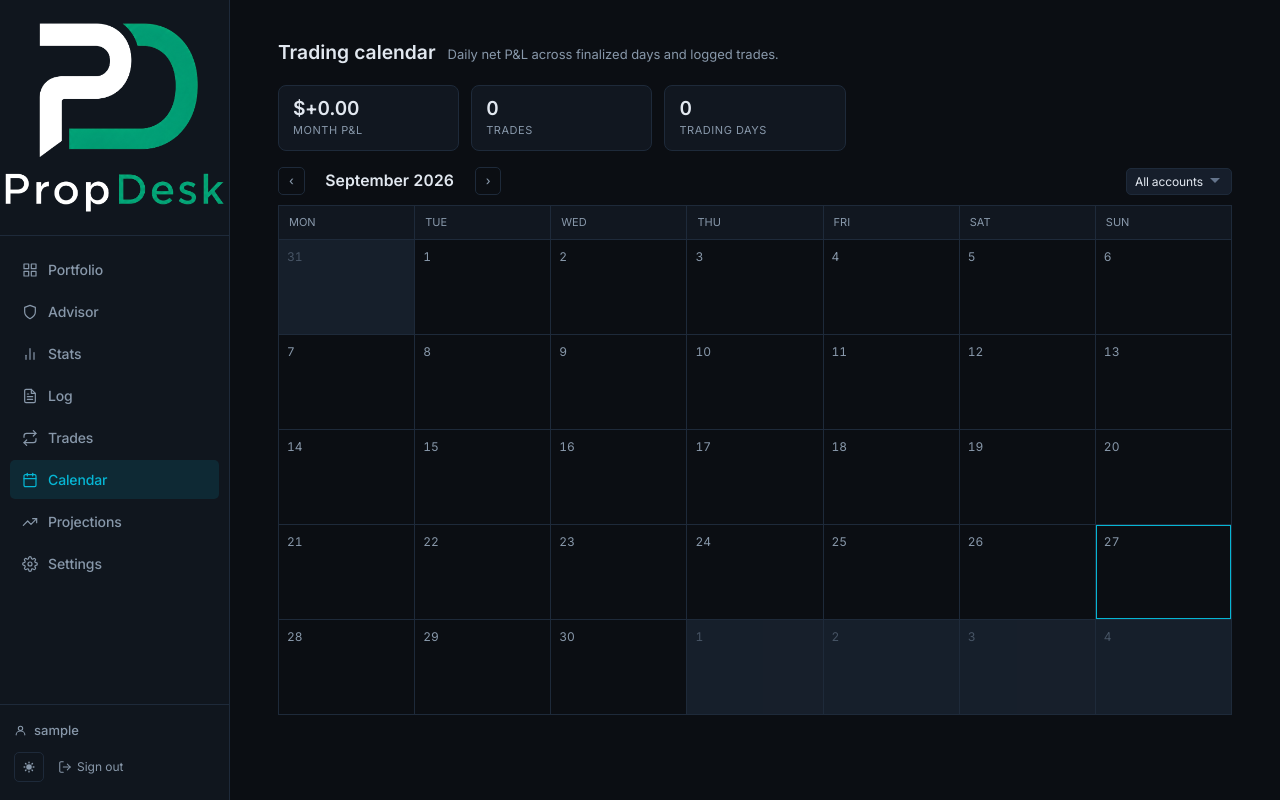
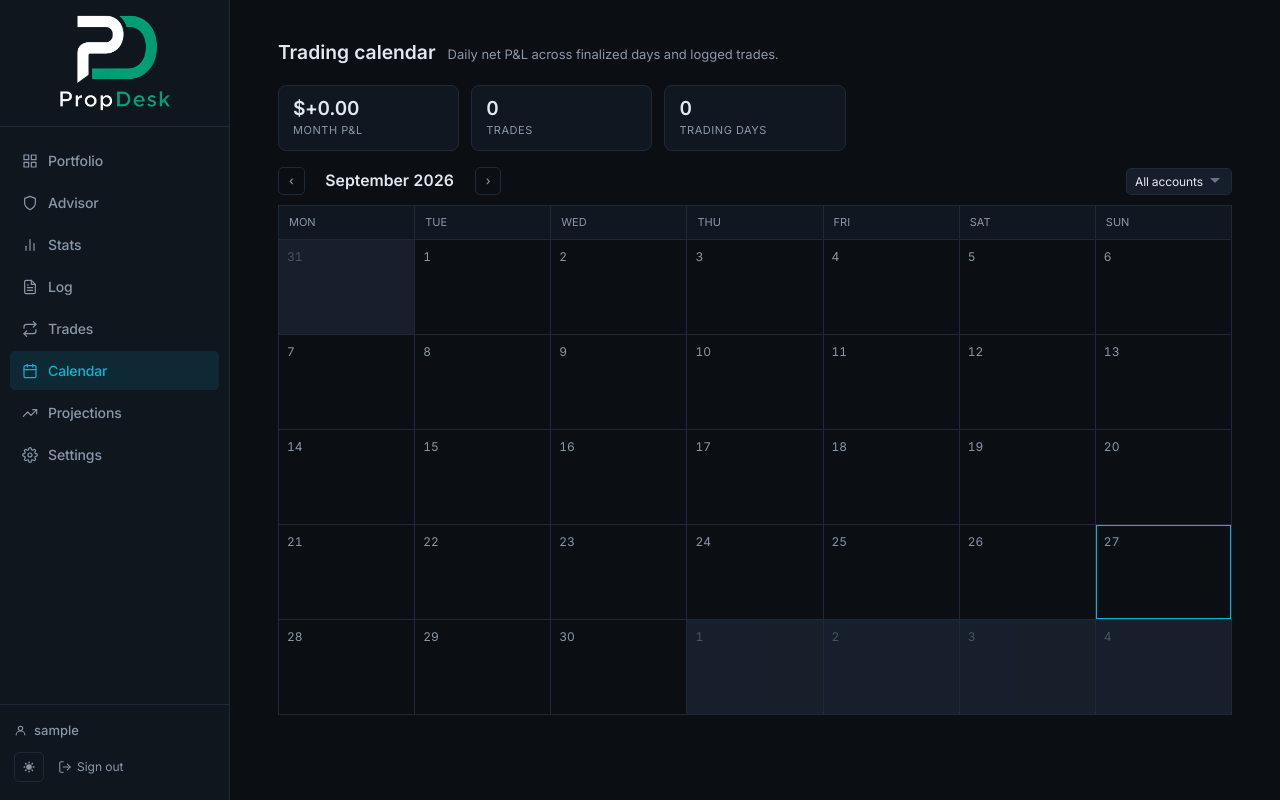
Before and after one commit to stevenGGG23/Prop-Desk, a Flask app: page /calendar in a window 1280 px wide. Run offline with Flask 3, Linux system fonts and the light colour scheme; the visitor is signed in with stand-in values (Sample User, id 1); some libraries are stand-ins or nearby versions.

Commit message:
Size change

```diff
--- a/static/css/main.css
+++ b/static/css/main.css
@@ -17,8 +17,8 @@
   --ink:        #e2e8f0;
   --ink-dim:    #8898aa;
   --ink-faint:  #4a5568;
-  --green:      #22c55e;
-  --green-dim:  rgba(34,197,94,0.12);
+  --green:      #029d74;
+  --green-dim:  rgba(2,157,116,0.12);
   --red:        #ef4444;
   --red-dim:    rgba(239,68,68,0.12);
   --yellow:     #f59e0b;
@@ -48,8 +48,8 @@
   --ink:        #0f172a;
   --ink-dim:    #475569;
   --ink-faint:  #94a3b8;
-  --green:      #16a34a;
-  --green-dim:  rgba(22,163,74,0.1);
+  --green:      #029d74;
+  --green-dim:  rgba(2,157,116,0.1);
   --red:        #dc2626;
   --red-dim:    rgba(220,38,38,0.1);
   --yellow:     #d97706;
@@ -159,7 +159,7 @@ h3 { font-size: 1rem; font-weight: 600; }
 }
 
 .sidebar-logo-image {
-  width: 220px;
+  width: 110px;
   height: auto;
   flex-shrink: 0;
 }
```
